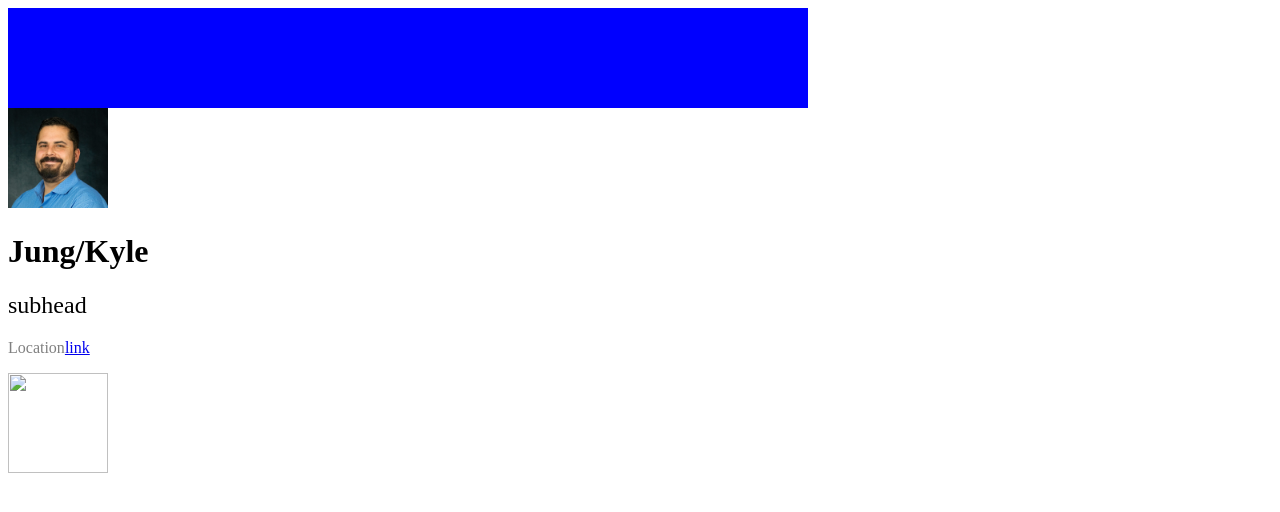
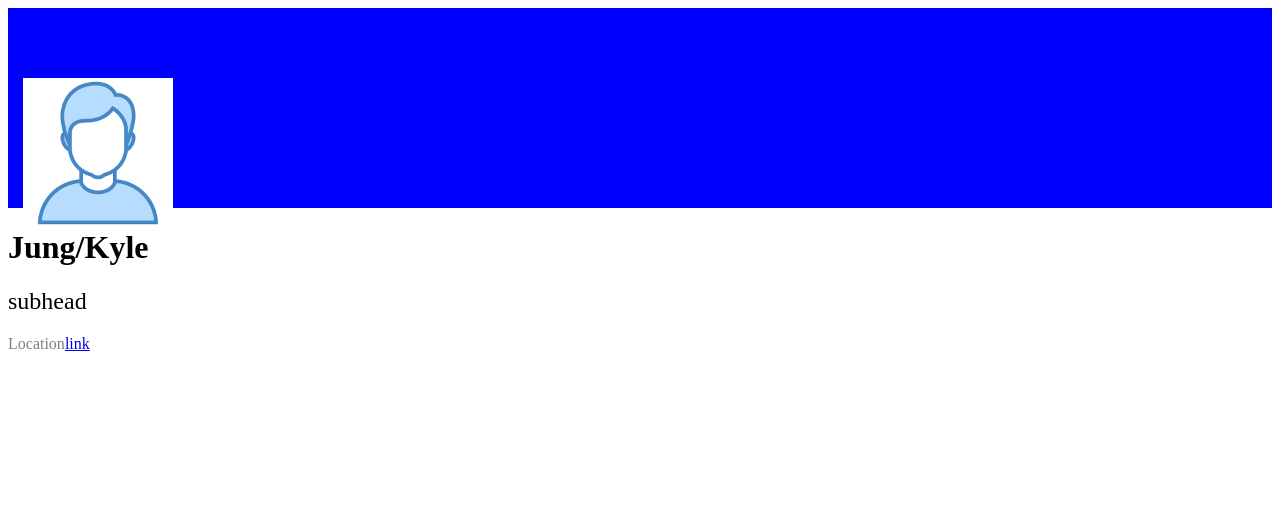
Before and after one commit to oscarplatoon/linkedin-html, a plain HTML site: page index.html in a window 1280 px wide. Drawn offline with Linux system fonts and the light colour scheme.

Commit message:
Kyle and Jung

```diff
--- a/index.html
+++ b/index.html
@@ -50,17 +50,16 @@ img block and (link) -->
 
 <body>
   <div class="background_div">
-    <!-- <img src="" alt="photo" /> -->
+    <img class = "image image_one"src="assets/images/download.png" alt="icon" />
   </div>
 
   <div class="photoIcon_div">
-    <img class = "image image_one"src="assets/images/1544122952661.jpeg" alt="icon" />
+
     <h1 class = 'title name'> Jung/Kyle </h1>
     <h2 class = 'title job'> subhead</h2>
 
     <p class = 'body one'> Location<span><a href="www.google.com">link</a></span></p>
     <img class = 'image image_two'src="" alt=""/>
-
 
   </div>
 
--- a/styles.css
+++ b/styles.css
@@ -1,23 +1,27 @@
 .background_div {
   background-color:blue;
-  width: 800px;
-  height: 100px;
+  width: 100%;
+  height: 200px;
 }
 
 .image {
   width: 100px;
   height: 100px;
 }
-.image .image_one {
+
+
+.background_div .image {
   position: relative;
-  left: 100px;
-  border: 3px solid #73AD21;
-  width: 200px;
-  height: 200px;
+  top: 70px;
+  padding-left: 15px;
+  width: 150px;
+  height: 150px;
 }
-.image .image_two {
-  width: 250px;
-  height: 300px;
+
+
+.photoIcon_div .image_two {
+  width: 5px;
+  height: 5px;
 }
 
 .photoIcon_div h1{
```
Also changed, not shown: assets/images/1544122952661.jpeg (deleted), assets/images/download.png (added).
